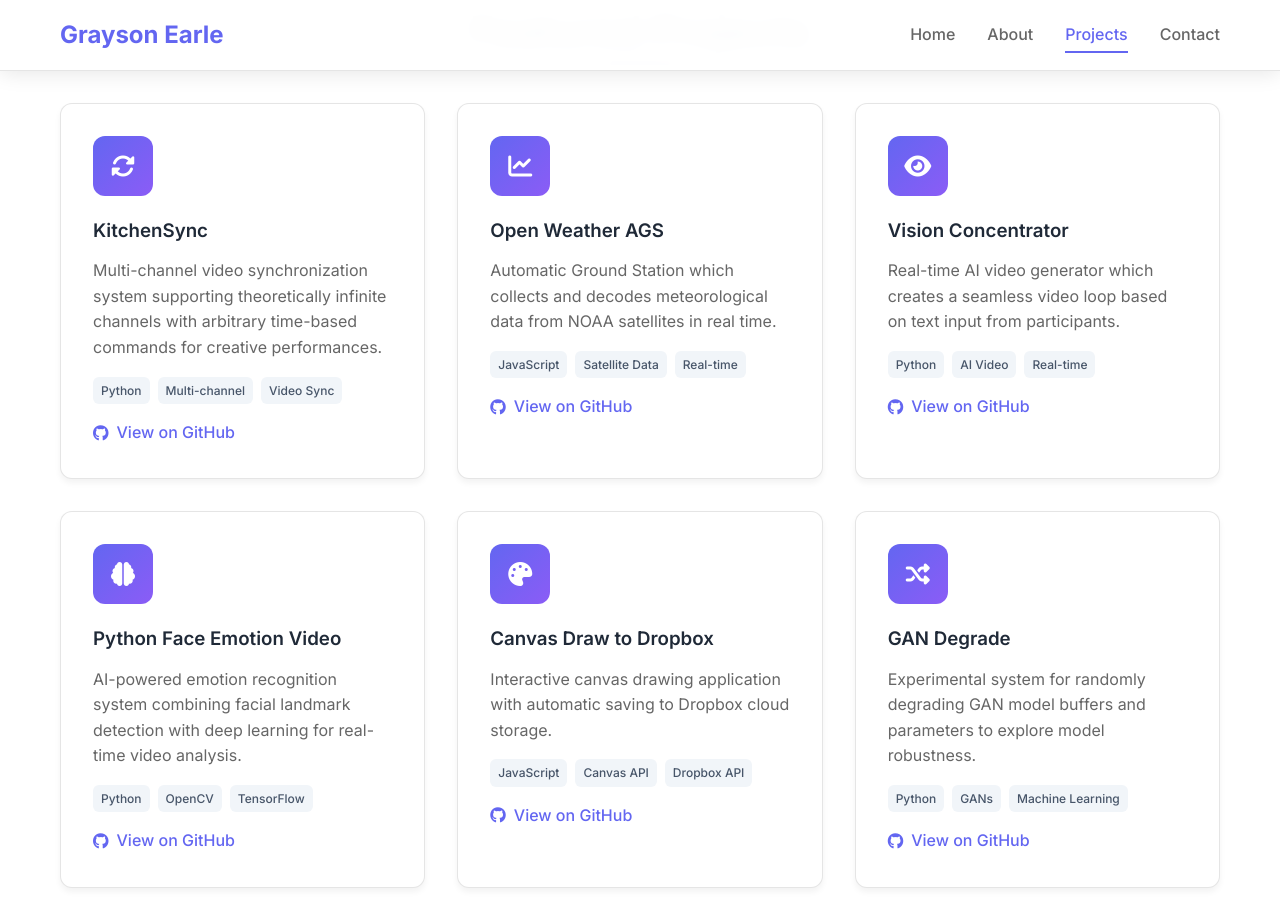
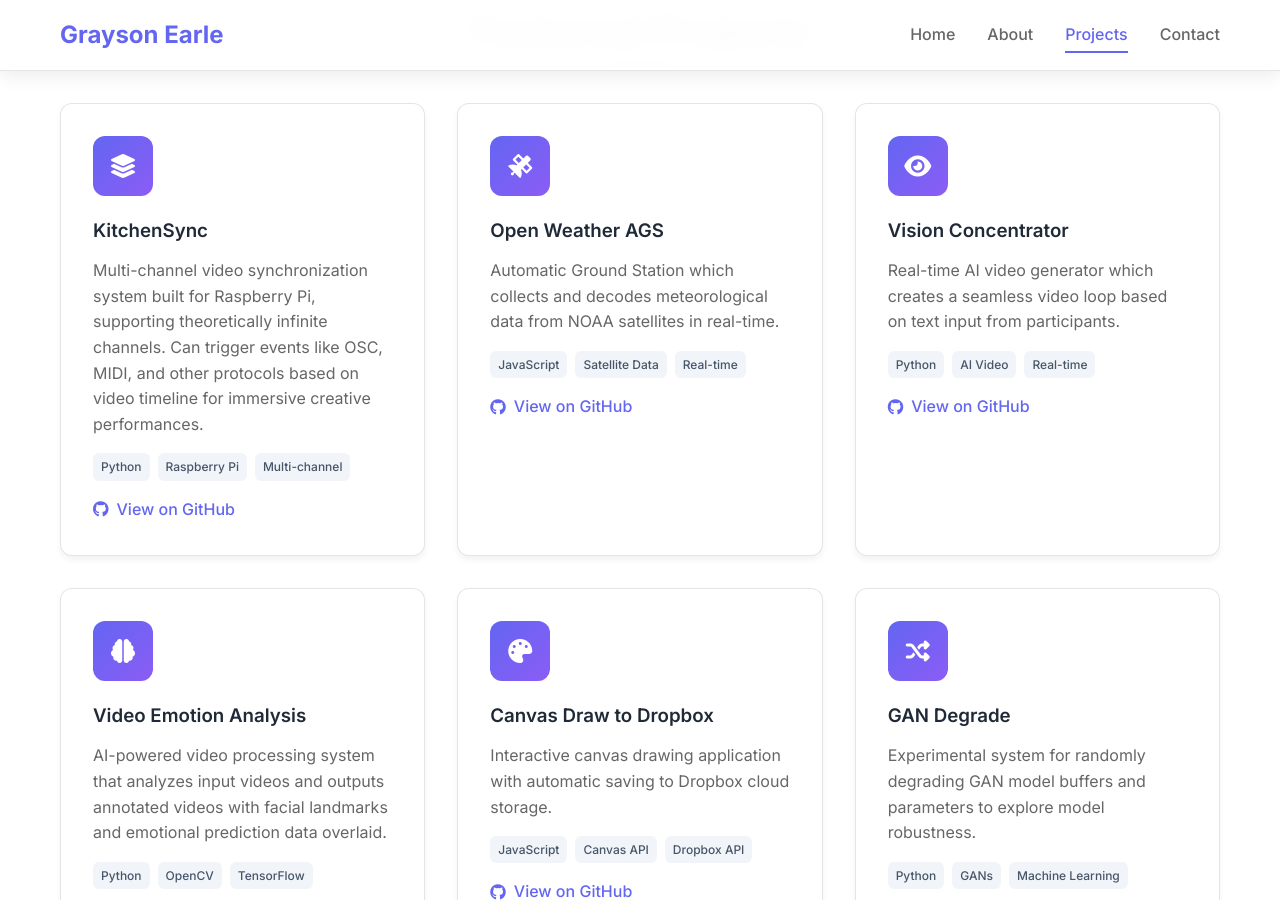
Before and after one commit to prismspecs/prismspecs.github.io, a Jekyll site: the page built from index.md, in a window 1280 px wide and 900 px high, scrolled down 1616 px. Built offline with Jekyll 4.4.1, drawn with Linux system fonts in a browser that asks for light colours.

Commit message:
proj updates

```diff
--- a/index.md
+++ b/index.md
@@ -71,15 +71,15 @@ title: Grayson Earle - AI Software Engineer
         <div class="projects-grid">
             <div class="project-card">
                 <div class="project-image">
-                    <i class="fas fa-sync-alt"></i>
+                    <i class="fas fa-layer-group"></i>
                 </div>
                 <div class="project-content">
                     <h3>KitchenSync</h3>
-                    <p>Multi-channel video synchronization system supporting theoretically infinite channels with arbitrary time-based commands for creative performances.</p>
+                    <p>Multi-channel video synchronization system built for Raspberry Pi, supporting theoretically infinite channels. Can trigger events like OSC, MIDI, and other protocols based on video timeline for immersive creative performances.</p>
                     <div class="project-tech">
                         <span class="tech-tag">Python</span>
+                        <span class="tech-tag">Raspberry Pi</span>
                         <span class="tech-tag">Multi-channel</span>
-                        <span class="tech-tag">Video Sync</span>
                     </div>
                     <a href="https://github.com/prismspecs/kitchenSync" class="project-link" target="_blank">
                         <i class="fab fa-github"></i> View on GitHub
@@ -89,11 +89,11 @@ title: Grayson Earle - AI Software Engineer
 
             <div class="project-card">
                 <div class="project-image">
-                    <i class="fas fa-chart-line"></i>
+                    <i class="fas fa-satellite"></i>
                 </div>
                 <div class="project-content">
                     <h3>Open Weather AGS</h3>
-                    <p>Automatic Ground Station which collects and decodes meteorological data from NOAA satellites in real time.</p>
+                    <p>Automatic Ground Station which collects and decodes meteorological data from NOAA satellites in real-time.</p>
                     <div class="project-tech">
                         <span class="tech-tag">JavaScript</span>
                         <span class="tech-tag">Satellite Data</span>
@@ -128,8 +128,8 @@ title: Grayson Earle - AI Software Engineer
                     <i class="fas fa-brain"></i>
                 </div>
                 <div class="project-content">
-                    <h3>Python Face Emotion Video</h3>
-                    <p>AI-powered emotion recognition system combining facial landmark detection with deep learning for real-time video analysis.</p>
+                    <h3>Video Emotion Analysis</h3>
+                    <p>AI-powered video processing system that analyzes input videos and outputs annotated videos with facial landmarks and emotional prediction data overlaid.</p>
                     <div class="project-tech">
                         <span class="tech-tag">Python</span>
                         <span class="tech-tag">OpenCV</span>
```
